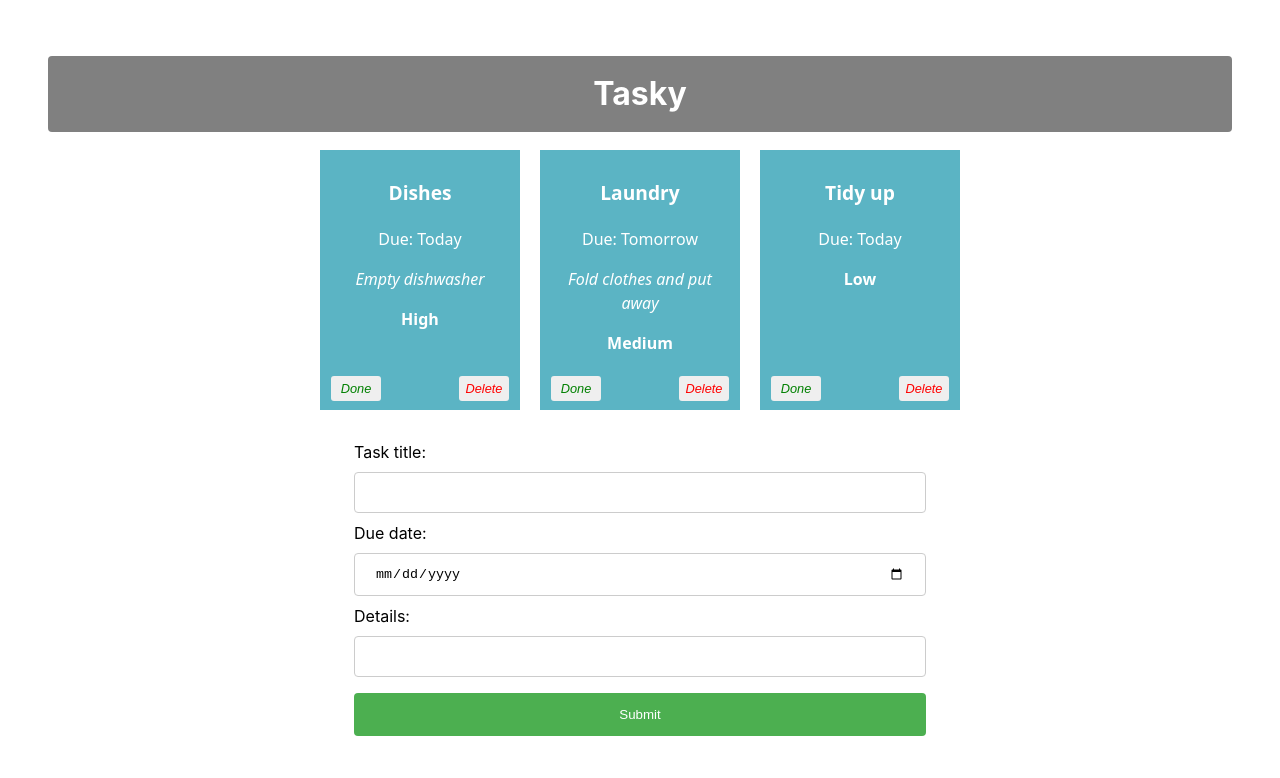
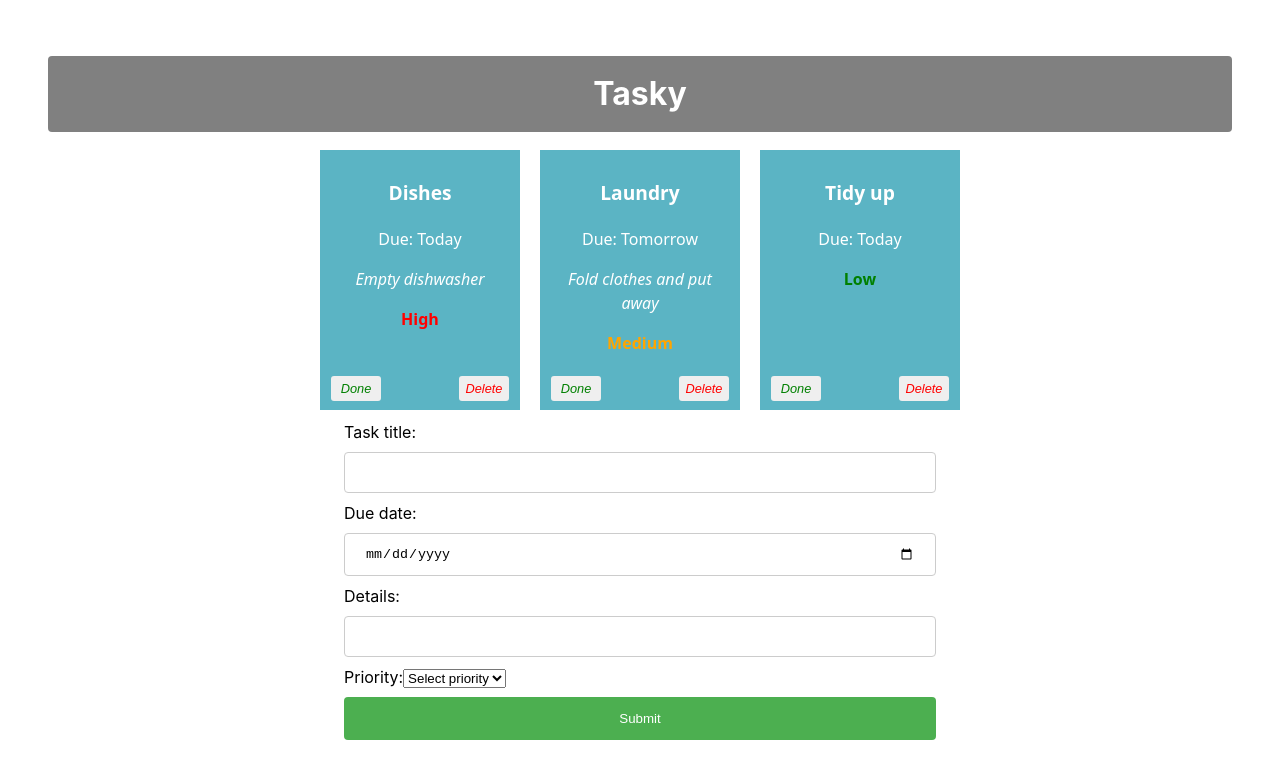
Before and after one commit to robertodonnell00/react-basics-lab, a React (Vite) app in the folder tasky/: page / in a window 1280 px wide. Shown: the top 778 px of the page. Built offline with nearby package versions, Linux system fonts and the light colour scheme.

Commit message:
Tasky Lab 2b - Exercises done

```diff
--- a/tasky/src/App.css
+++ b/tasky/src/App.css
@@ -47,6 +47,18 @@ div {
 
 .priority {
   font-weight: bold;
+}
+
+.priority.low {
+  color: green;
+}
+
+.priority.medium {
+  color: orange;
+}
+
+.priority.high {
+  color: red;
 }
 
 button {
--- a/tasky/src/App.jsx
+++ b/tasky/src/App.jsx
@@ -18,7 +18,8 @@ function App() {
    const [ formState, setFormState ] = useState({
       title: "",
       description: "",
-      deadline: ""
+      deadline: "",
+      priority: ""
     });
 
    const doneHandler = (taskIndex) => {
@@ -47,6 +48,10 @@ function App() {
         case "deadline":
             form.deadline = event.target.value;
             break;
+        case "priority":
+            form.priority = event.target.value;
+            break;
+
         default:
             form = formState;
       }
--- a/tasky/src/components/Form.jsx
+++ b/tasky/src/components/Form.jsx
@@ -2,8 +2,19 @@ import React from "react";
 
 const AddTaskForm = (props) => {
 
+    // Pick background color based on priority
+    let bgColor = "";
+    if (props.priority === "Low") {
+        bgColor = "lightgreen";
+    } else if (props.priority === "Medium") {
+        bgColor = "orange";
+    } else if (props.priority === "High") {
+        bgColor = "red";
+    } else {
+        bgColor = "#5bb4c4"; // default
+    }
+
   return (
-    <div>
       <form onSubmit={props.submit}>
             <label>
                 Task title:
@@ -19,9 +30,17 @@ const AddTaskForm = (props) => {
                 Details:
                 <input type="text" name="description" onChange={(event) => props.change(event)} />
             </label>
+            <label>
+          Priority:
+          <select name="priority" required onChange={(event) => props.change(event)}>
+            <option value="">Select priority</option>
+            <option value="Low">Low</option>
+            <option value="Medium">Medium</option>
+            <option value="High">High</option>
+          </select>
+        </label>
         <input type="submit" value="Submit" />
         </form>
-    </div>
   )
 };
 
--- a/tasky/src/components/Task.jsx
+++ b/tasky/src/components/Task.jsx
@@ -1,17 +1,19 @@
 import React from 'react';
 
 const Task = (props) => {
-
-    return (
-          <div className="card" style={{backgroundColor: props.done ? 'lightgrey' : '#5bb4c4'}}>
-            <p className="title">{props.title}</p>
-            <p>Due: {props.deadline}</p>
-            <p className="description">{props.description}</p>
-            <p className='priority'>{props.priority}</p>
-            <button onClick={props.markDone} className='doneButton'>Done</button>
-            <button className='deleteButton' onClick={props.deleteTask}>Delete</button>
-        </div>
-    )
-}
+  return (
+    <div className="card" style={{ backgroundColor: props.done ? 'lightgrey' : '#5bb4c4' }}>
+      <p className="title">{props.title}</p>
+      <p>Due: {props.deadline}</p>
+      <p className="description">{props.description}</p>
+      <p
+        className={`priority ${props.priority.toLowerCase()}`}
+        > {props.priority}
+        </p>
+      <button onClick={props.markDone} className="doneButton">Done</button>
+      <button onClick={props.deleteTask} className="deleteButton">Delete</button>
+    </div>
+  );
+};
 
 export default Task;
```
